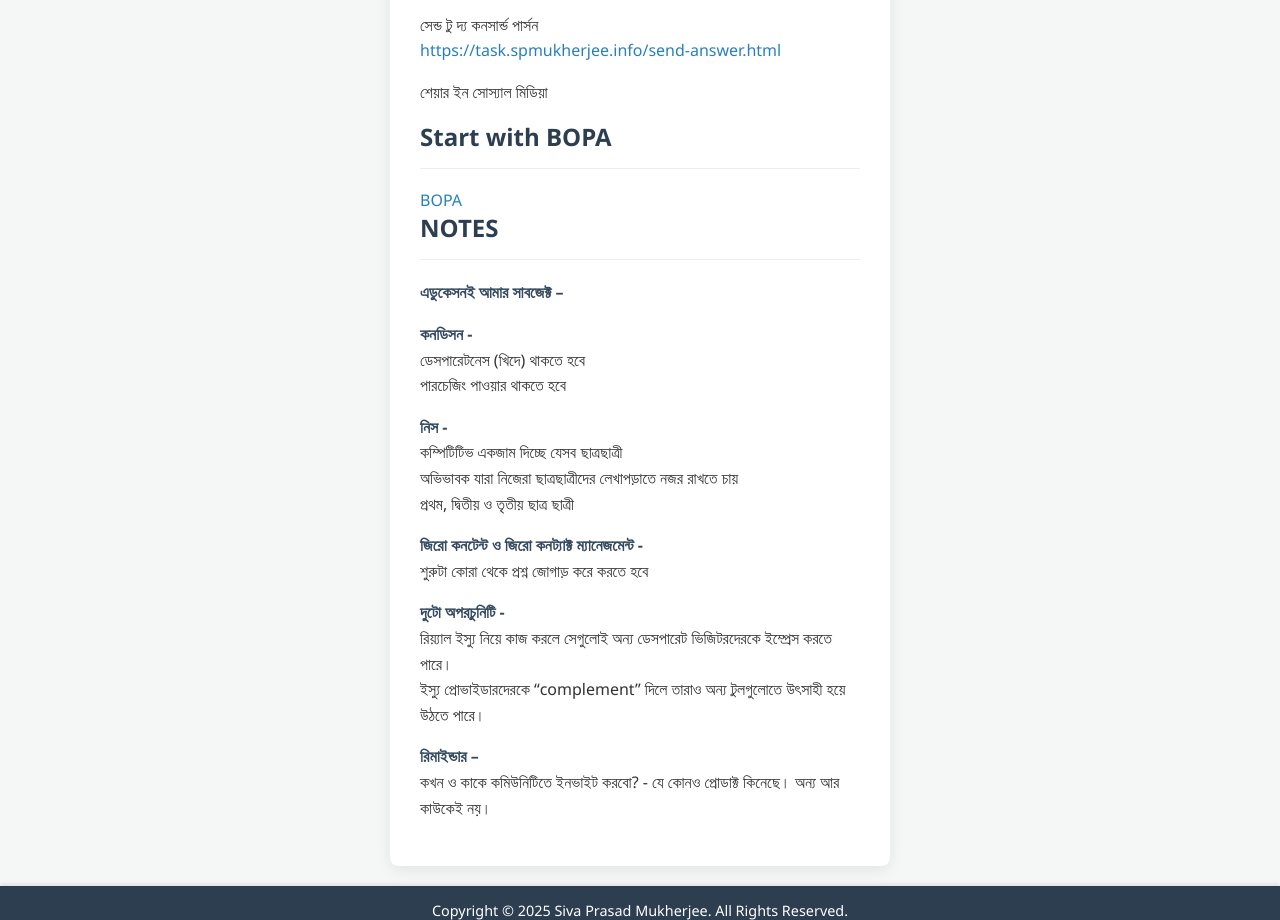
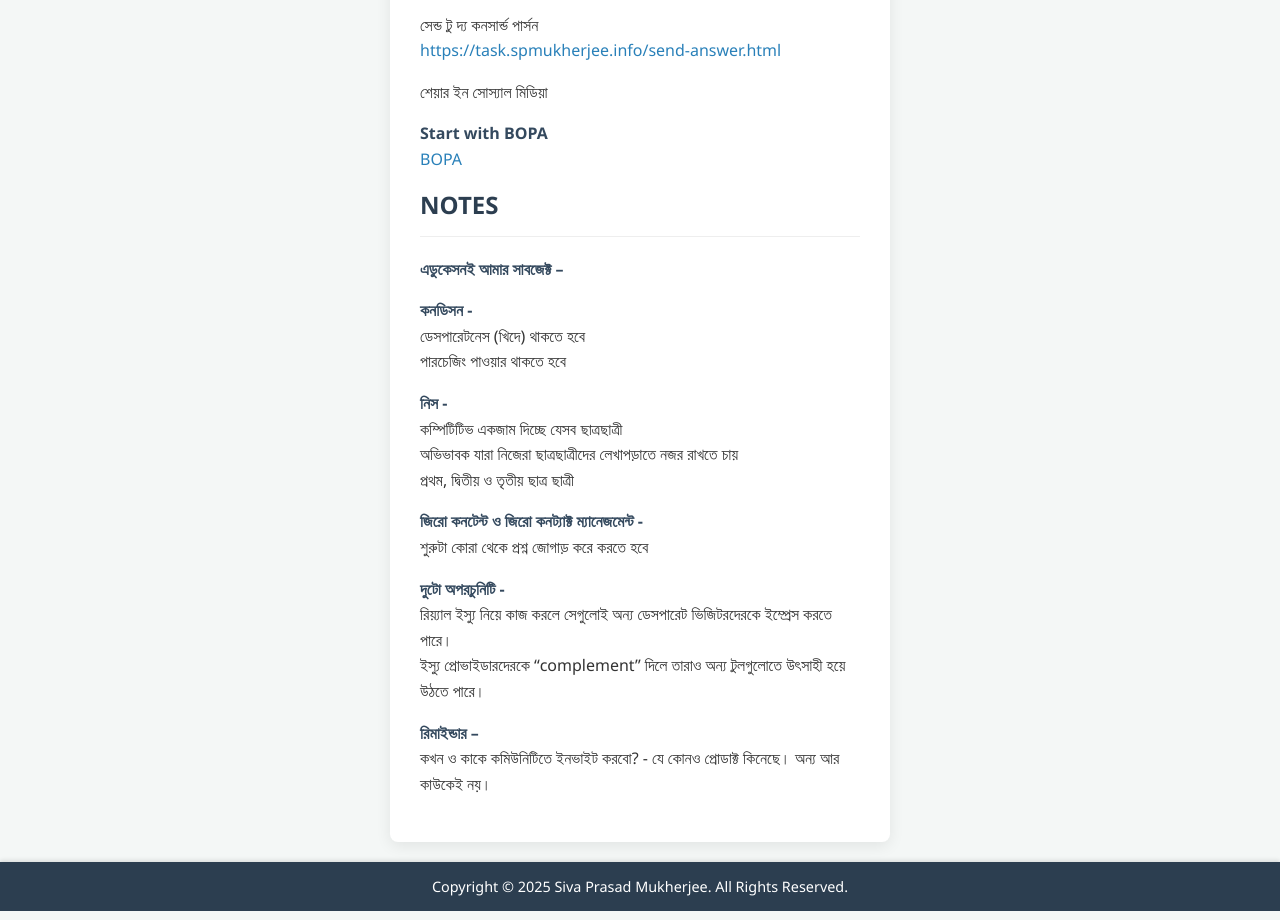
Before and after one commit to spmohq/info, a plain HTML site: page my-creative-compass.html in a window 1280 px wide. Shown: the part 872-1792 px from the top of the page. Drawn offline with Linux system fonts and the light colour scheme.

Commit message:
Update my-creative-compass.html

```diff
--- a/my-creative-compass.html
+++ b/my-creative-compass.html
@@ -117,8 +117,7 @@
             <a href="https://task.spmukherjee.info/daily-life-word.html" target="_blank">https://task.spmukherjee.info/daily-life-word.html</a></p>
             <p>সেন্ড টু দ্য কনসার্ন্ড পার্সন<br><a href="https://task.spmukherjee.info/send-answer.html" target="_blank">https://task.spmukherjee.info/send-answer.html</a></p>
             <p>শেয়ার ইন সোস্যাল মিডিয়া</p>
-            <h2>Start with BOPA</h2>
-            <a href="bopa.html" target="_blank" >BOPA</a>
+            <p><strong>Start with BOPA</strong><br><a href="bopa.html" target="_blank" >BOPA</a></p>
             <h2>NOTES</h2>
             <p><strong>এডুকেসনই আমার সাবজেক্ট –</strong></p>
             <p><strong>কনডিসন -</strong><br>ডেসপারেটনেস (খিদে) থাকতে হবে<br>পারচেজিং পাওয়ার থাকতে হবে</p>
```
